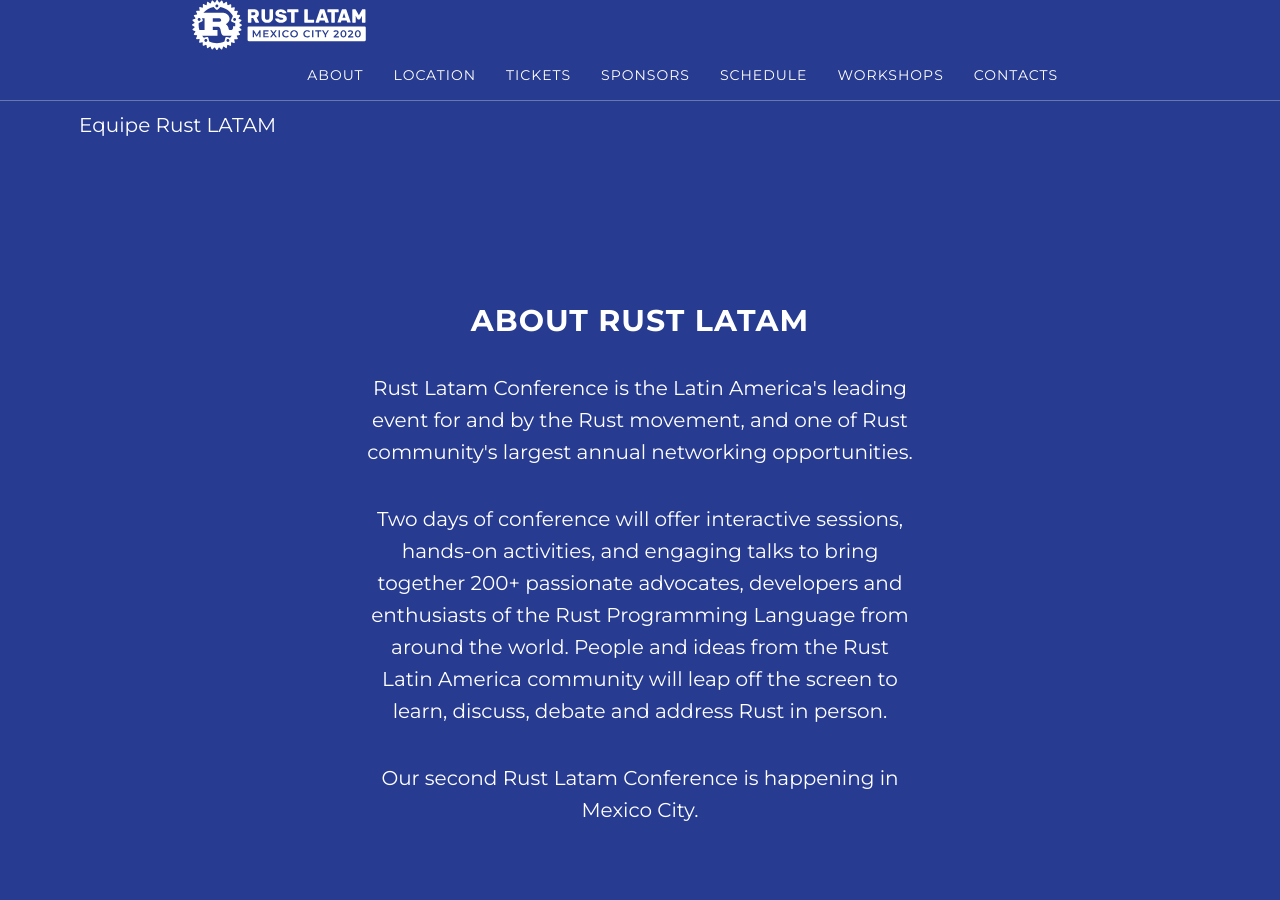
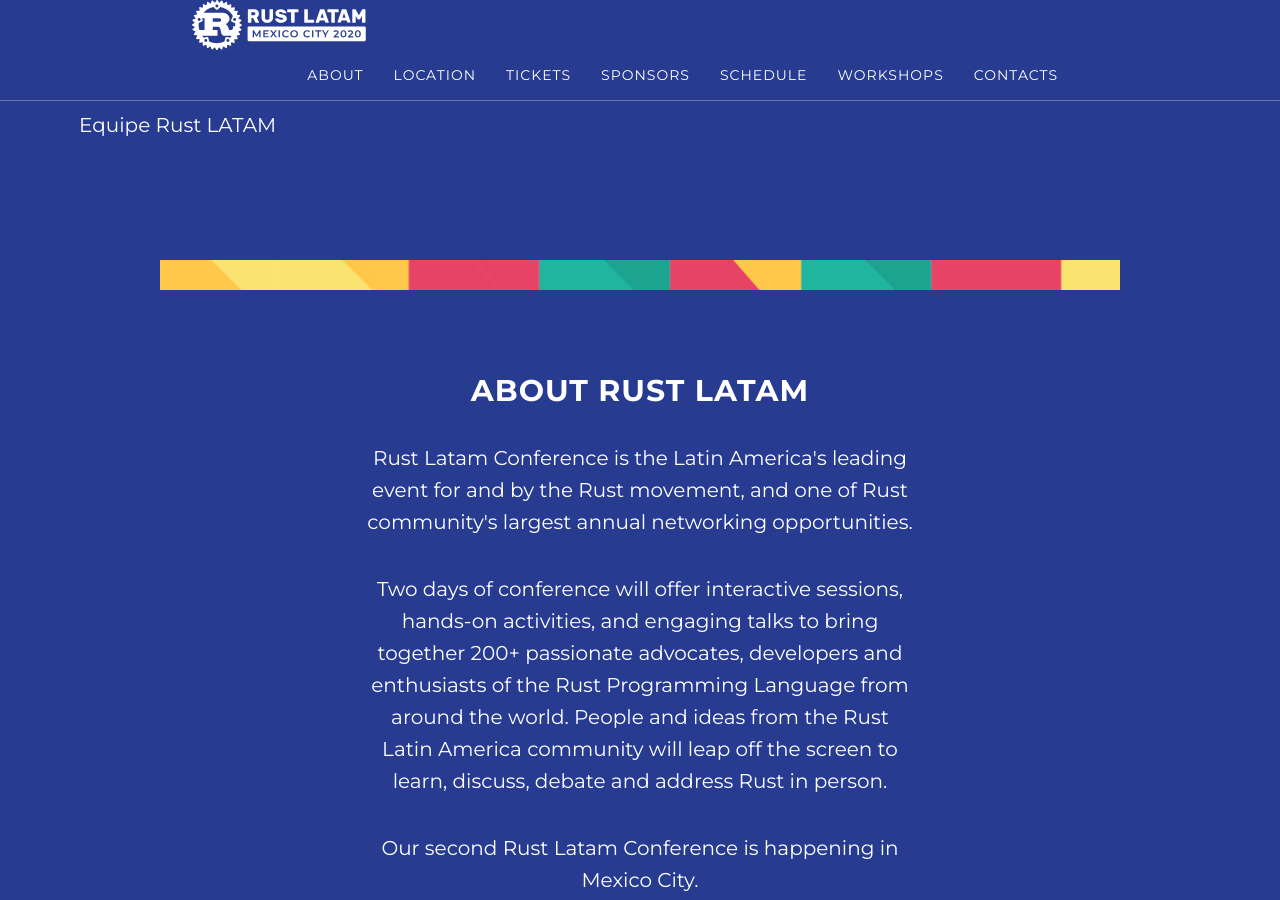
Before and after one commit to rustlatam/website-2020, a Jekyll site: the page built from index.html, in a window 1280 px wide and 900 px high, scrolled down 2274 px. Built offline with Jekyll 4.4.1, drawn with Linux system fonts in a browser that asks for light colours.

Commit message:
add separator

```diff
--- a/_layouts/default.html
+++ b/_layouts/default.html
@@ -5,6 +5,7 @@
     {% include nav.html %}
     {% include header.html %}
     {% include cancel.html %}
+    <hr class="section-separator" />
     {% include about.html %}
     <hr class="section-separator" />
     {% include location.html %}
```
